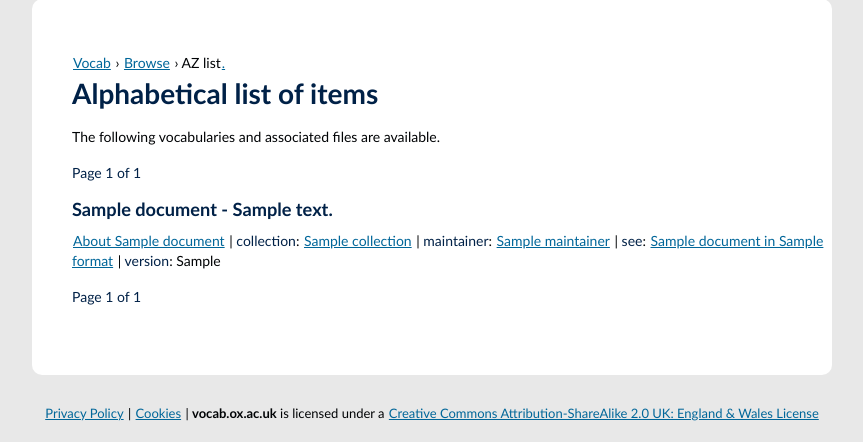
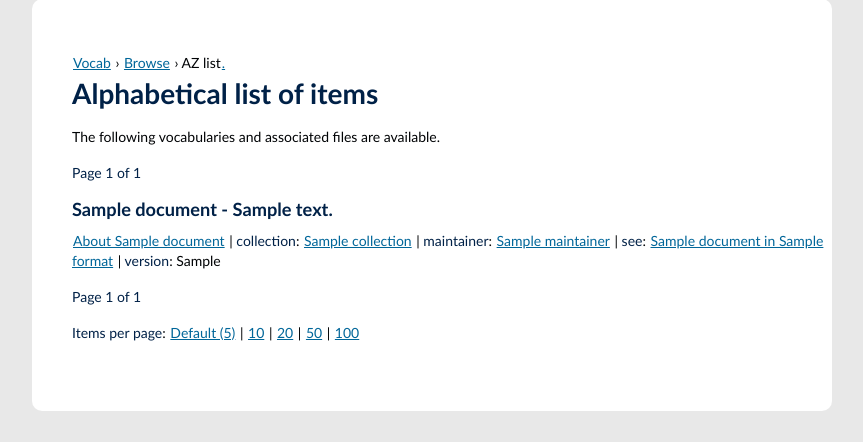
Before and after one commit to BDLSS/vcabtext, a Django app: template vocabdj/vdata/templates/index.html in a window 1280 px wide. Shown: the part 399-841 px from the top of the page, without its empty margins (208-1071 px from the left). Run offline with Django 3.2, Linux system fonts and the light colour scheme; the template is opened without the code that fills it: most values are stand-ins (such as "Sample title", 1, 10 or a date in 2020); some libraries are stand-ins or nearby versions.

Commit message:
Enable custom pagination.

```diff
--- a/vocabdj/vdata/templates/index.html
+++ b/vocabdj/vdata/templates/index.html
@@ -3,7 +3,6 @@
 
 {% block content %}
 <h1>Alphabetical list of items</h1>
-
 {% if docs %}
 <p>The following vocabularies and associated files are available.</p>
 <div class="pagination">
@@ -17,9 +16,9 @@
     {% if docs.has_previous or docs.has_next %}
 
         {% if docs.has_previous %}
- <a href="?page={{ docs.previous_page_number }}">&laquo; previous page</a>
+ | <a href="?page={{ docs.previous_page_number }}">&laquo; previous page</a> |
         {% else %}
-        	 &laquo; previous page
+ |        	 &laquo; previous page |
         {% endif %}
 
 
@@ -57,9 +56,9 @@
     {% if docs.has_previous or docs.has_next %}
 
         {% if docs.has_previous %}
- <a href="?page={{ docs.previous_page_number }}">&laquo; previous page</a>
+ |  <a href="?page={{ docs.previous_page_number }}">&laquo; previous page</a> |
         {% else %}
-        	 &laquo; previous page
+ |         	 &laquo; previous page |
         {% endif %}
 
 
@@ -72,6 +71,14 @@
     {% endif %}
     </span>
     </p>
+<p>
+<strong>Items per page</strong>:
+<a href="/data/">Default (5)</a> |
+<a href="/data/perpage/10">10</a> |
+<a href="/data/perpage/20">20</a> |
+<a href="/data/perpage/50">50</a> |
+<a href="/data/perpage/100">100</a>
+</p>
 </div>
 
 {% else %}
--- a/vocabdj/vdata/urls.py
+++ b/vocabdj/vdata/urls.py
@@ -4,6 +4,7 @@
 
 urlpatterns = patterns('',
     url(r'^$', views.index, name='index'),
+    url(r'^perpage/(?P<pag_count>\d+)$', views.index, name='index_pag'),
     url(r'^(?P<document_id>\d+)/$', views.detail, name='detail'),
     url(r'^(?P<document_id>\d+)/native/$', views.native, name='native'),
     url(r'^(?P<document_id>\d+)/web/$', views.web, name='web'),
```
Also changed, not shown: vocabdj/vdata/views.py (+8 -2 lines).
